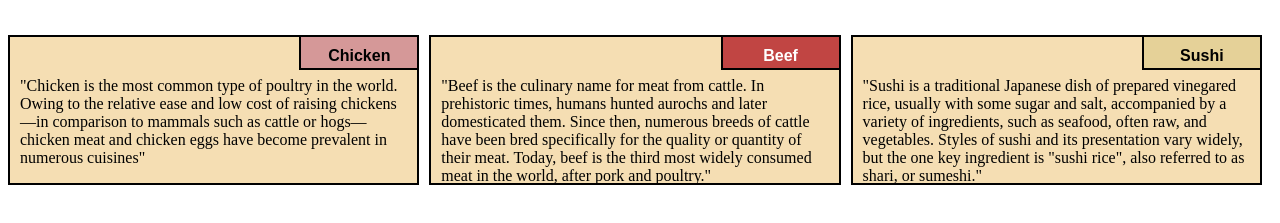
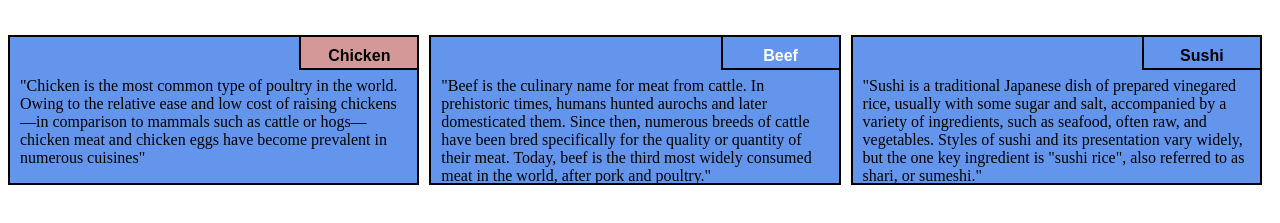
Before and after one commit to AnkaaOt/module2-Solution, a plain HTML site: page index.html in a window 1280 px wide. Shown: the part 61-284 px from the top of the page. Drawn offline with Linux system fonts and the light colour scheme.

Commit message:
Update styles.css

```diff
--- a/styles.css
+++ b/styles.css
@@ -1,4 +1,3 @@
-
 
 h1{
   text-align: center;
@@ -21,7 +20,7 @@ h1{
 #p2 {
   text-align: center;
   font-family: Arial, Helvetica, sans-serif;
-  background-color:#C14543 ;
+  background-color:#6495ED ;
   color: white;
   position: absolute;
   top: 0;
@@ -36,7 +35,7 @@ h1{
 #p3 {
    text-align: center;
   font-family: Arial, Helvetica, sans-serif;
- background-color: #E5D198;
+ background-color: #6495ED;
   position: absolute;
   top: 0;
   right: 0;
@@ -53,7 +52,7 @@ p {
   margin-right: 10px;
   padding: 40px 10px 5px 10px;
   overflow: hidden;
-  background-color: #F5DEB3;
+  background-color: #6495ED;
   border: 2px solid black;
 }
 
```
